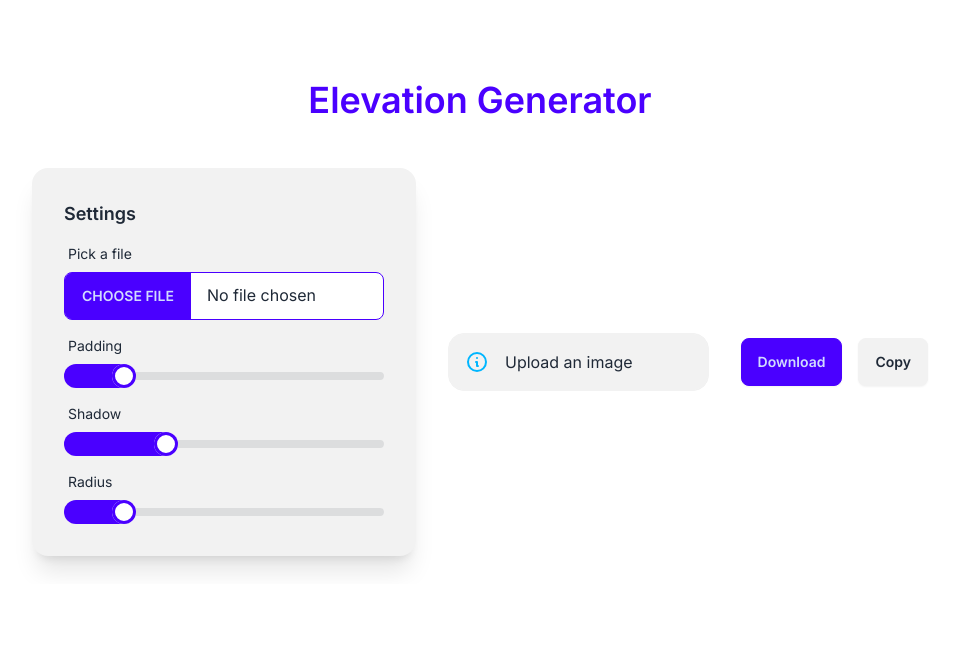
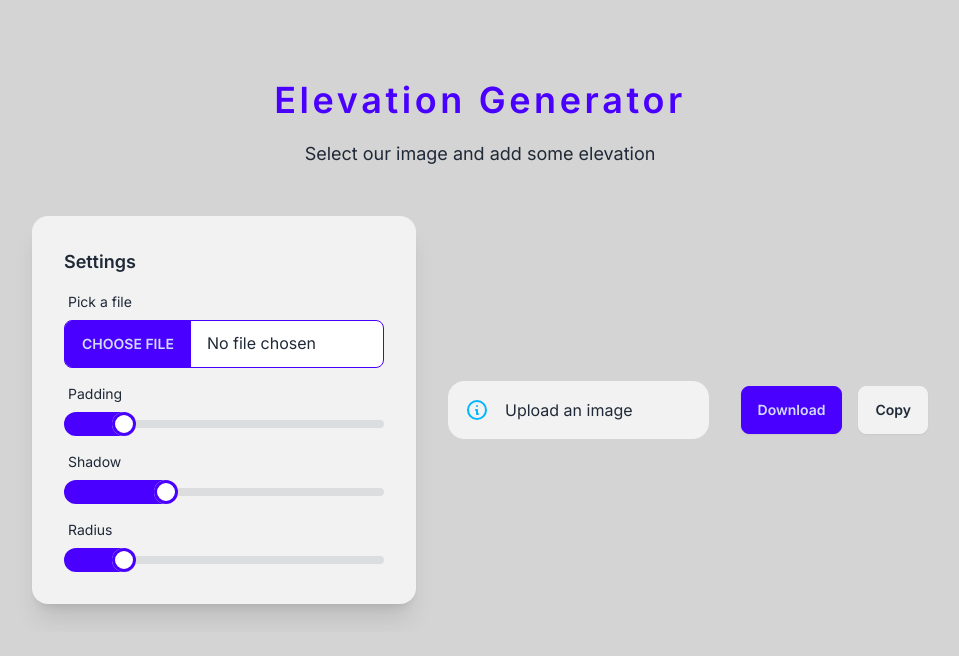
Before and after one commit to Alexskq/elevator-generator, a Next.js app: page / in a window 1280 px wide. Shown: the top 656 px of the page, without its empty margins (160-1119 px from the left). Built offline with nearby package versions, Linux system fonts and the light colour scheme.

Commit message:
some details

```diff
--- a/app/layout.jsx
+++ b/app/layout.jsx
@@ -11,7 +11,7 @@ export const metadata = {
 
 export default function RootLayout({ children }) {
   return (
-    <html lang="en" className="h-full">
+    <html lang="en" className="h-full bg-neutral-300">
       <body className={clsx(inter.className, "h-full")}>{children}</body>
     </html>
   );
--- a/app/page.jsx
+++ b/app/page.jsx
@@ -73,9 +73,12 @@ export default function Home() {
 
   return (
     <main className="overflow-hidden">
-      <h1 className="text-4xl text-primary text-center font-semibold mt-20 overflow-y-hidden">
+      <h1 className="text-4xl text-primary text-center font-semibold mt-20 overflow-y-hidden tracking-widest font-extrabold">
         Elevation Generator
       </h1>
+      <div className="text-center mt-5 text-lg font">
+        <p> Select our image and add some elevation</p>
+      </div>
       <section className="flex justify-center items-center max-lg:flex-col m-auto max-w-4xl mt-5 gap-8 min-h-full py-7">
         <div className="card  bg-base-200 w-96 shadow-xl">
           <div className="card-body">
--- a/tailwind.config.js
+++ b/tailwind.config.js
@@ -16,6 +16,6 @@ module.exports = {
   },
   plugins: [require("daisyui")],
   daisyui: {
-    themes: ["light", "cupcake"],
+    themes: ["light"],
   },
 };
```
